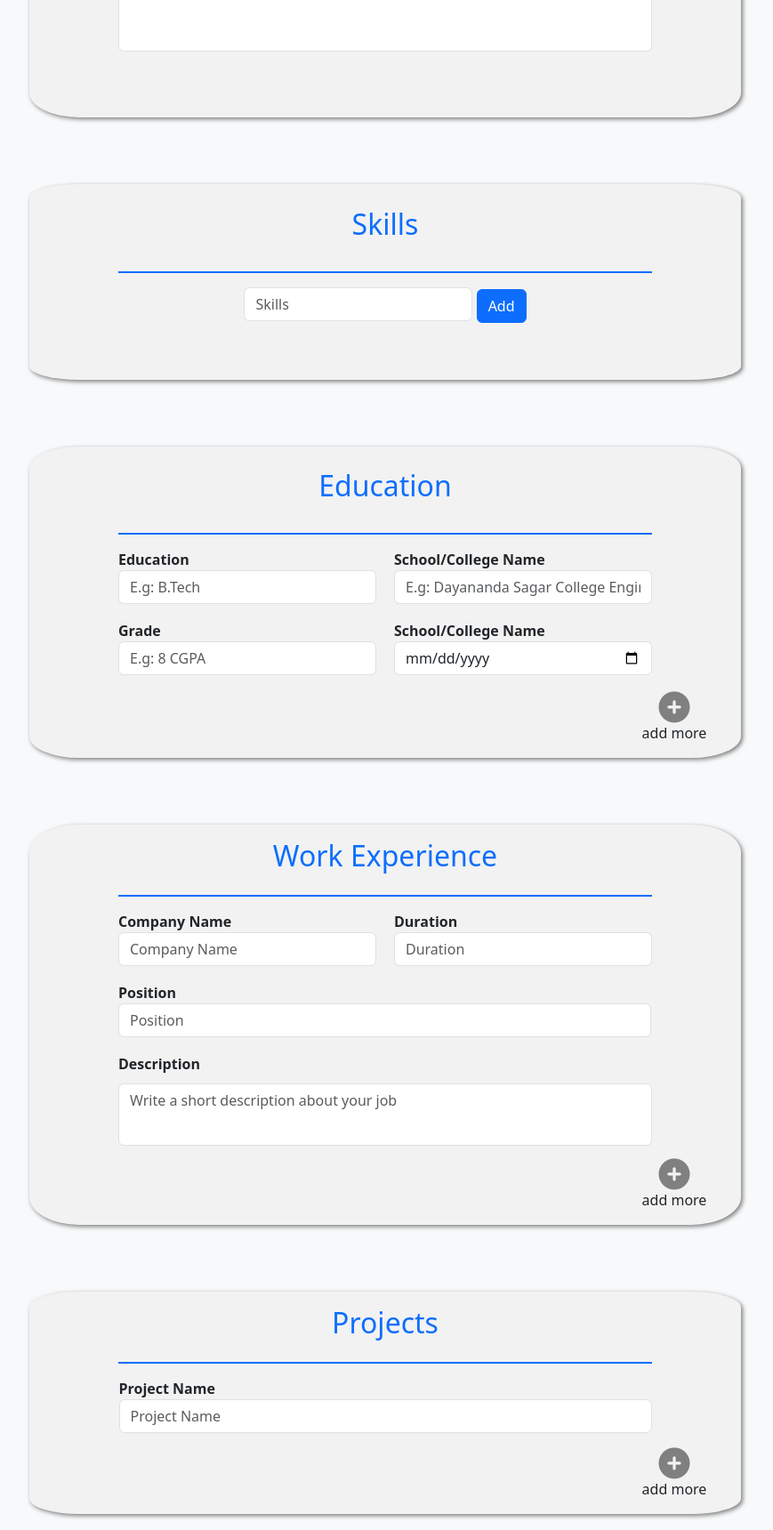
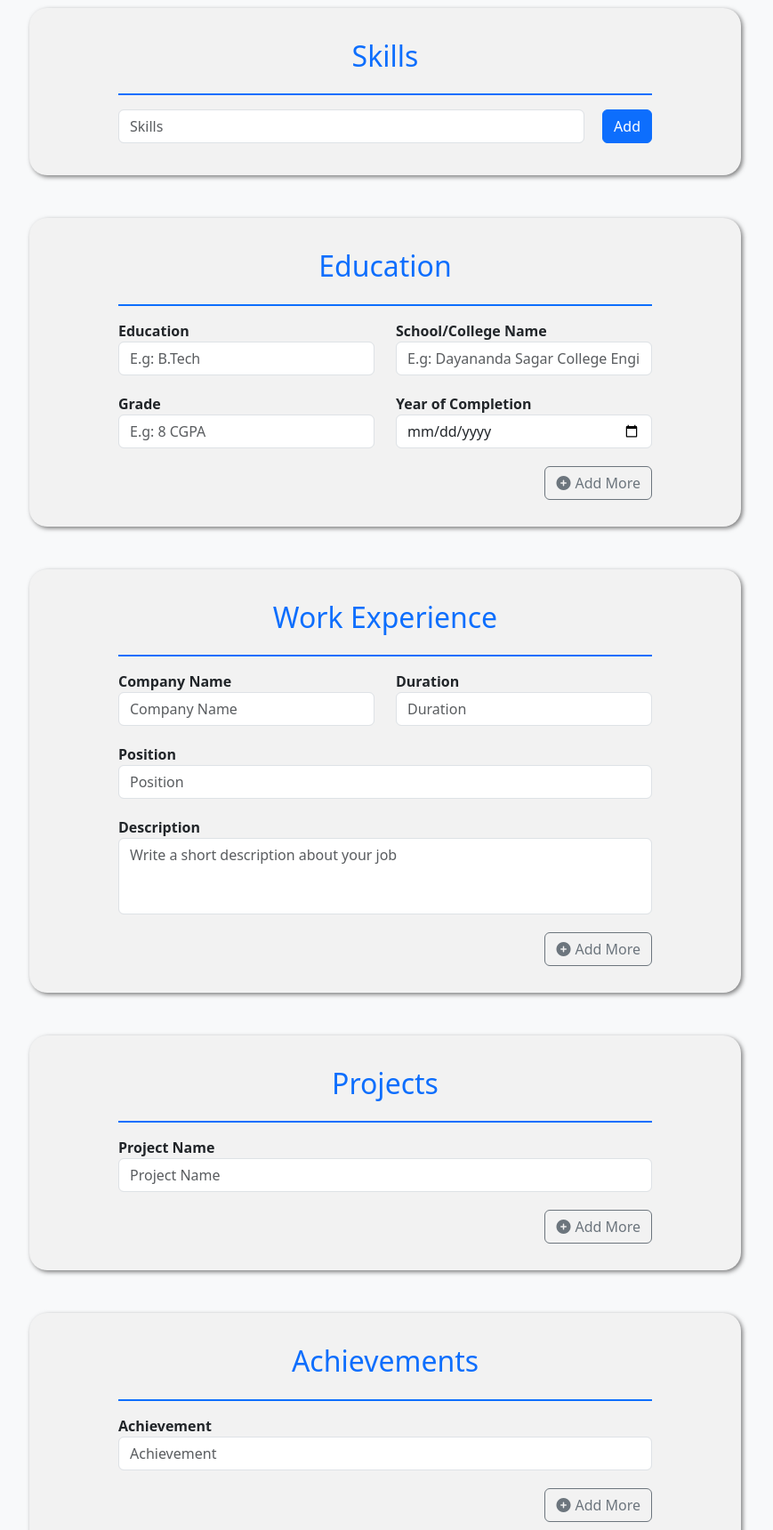
Before and after one commit to Rishben/ResumeBuilder, a plain HTML site: page index.html in a window 1280 px wide. Shown: the part 1080-2800 px from the top of the page at 89% size, without its empty margins (207-1076 px from the left). Drawn offline with nearby package versions, Linux system fonts and the light colour scheme; a script that the page names is missing.

Commit message:
small changes

```diff
--- a/index.html
+++ b/index.html
@@ -15,20 +15,19 @@
 
 <body>
     <!-- main container div -->
-
-    <div class="w-100 bg-light d-flex flex-column justify-content-center align-items-center">
-        <header class="w-100 bg-primary text-white p-2">
+    <div class="w-100 bg-light d-flex flex-column justify-content-center align-items-center pb-5">
+        <header class="w-100 bg-primary text-white p-2 mb-4">
             <h1 class="text-center">Resume Builder</h1>
-            <p class="text-center">Create yout resume in minutes</p>
+            <p class="text-center">Create your resume in minutes</p>
         </header>
 
         <!-- personalInformation -->
-        <section id="personalInformation">
-            <div id="PItitle" class="mb-3 border-bottom border-2 border-primary">
+        <section id="personalInformation" class="section-container mb-5">
+            <div class="section-title mb-3 border-bottom border-2 border-primary">
                 <h2 class="text-center">Personal Information</h2>
             </div>
-            <div id="personalInformalform">
-                <div id="nameJob">
+            <div class="section-content">
+                <div class="form-row">
                     <label for="name">Full Name
                         <input type="text" id="name" class="form-control" placeholder="Name">
                     </label>
@@ -36,7 +35,7 @@
                         <input type="text" id="job" class="form-control" placeholder="Job Title">
                     </label>
                 </div>
-                <div id="emailPhone">
+                <div class="form-row">
                     <label for="email">Email*
                         <input type="email" id="email" class="form-control" placeholder="Email">
                     </label>
@@ -44,13 +43,13 @@
                         <input type="tel" id="phone" class="form-control" placeholder="Phone">
                     </label>
                 </div>
-                <div id="location">
+                <div class="form-full">
                     <label for="address">
                         Location*
                         <input type="text" id="address" class="form-control" placeholder="City, Country">
                     </label>
                 </div>
-                <div id="LinkedinGit">
+                <div class="form-row">
                     <label for="linkedin">
                         LinkedIn*
                         <input type="url" id="linkedin" class="form-control"
@@ -61,7 +60,7 @@
                         <input type="url" id="github" class="form-control" placeholder="https://github.com/johndoe">
                     </label>
                 </div>
-                <div id="portfolio">
+                <div class="form-full">
                     <label for="portfolio">
                         Portfolio*
                         <input type="url" id="portfolio" class="form-control" placeholder="https://tadaaa.com">
@@ -71,39 +70,46 @@
         </section>
 
         <!-- profesionalSummary -->
-        <section id="profesionalSummary">
-            <div id="PStitle" class="mb-3 border-bottom border-2 border-primary">
+        <section id="profesionalSummary" class="section-container mb-5">
+            <div class="section-title mb-3 border-bottom border-2 border-primary">
                 <h2 class="text-center">Professional Summary</h2>
             </div>
-            <div id="profesionalSummaryForm">
+            <div class="section-content">
+                <div class="form-full">
                     <label for="summary">
-                    <textarea name="summary" id="summarytextarea" class="form-control" rows="3"
+                        <textarea name="summary" id="summarytextarea" class="form-control" rows="6"
                             placeholder="Write a short summary about yourself"></textarea>
                     </label>
+                </div>
             </div>
         </section>
 
         <!-- skills -->
-        <section id="skills">
-            <div id="Stitle" class="mb-3 border-bottom border-2 border-primary">
+        <section id="skills" class="section-container mb-5">
+            <div class="section-title mb-3 border-bottom border-2 border-primary">
                 <h2 class="text-center">Skills</h2>
             </div>
-            <div id="skillsForm">
-                <label for="skill">
+            <div class="section-content">
+                <div class="form-row mb-3">
+                    <label for="skill" class="flex-grow-1">
                         <input type="text" id="skill" class="form-control" placeholder="Skills">
                     </label>
-                <button class="btn btn-primary">Add</button>
+                    <button class="btn btn-primary" id="addSkillBtn">Add</button>
                 </div>
-            <div id="skillsList"></div>
+                <!-- Skills list wrapper - only appears when content exists -->
+                <div id="skillsListWrapper" class="d-none">
+                    <div id="skillsList" class="content-list"></div>
+                </div>
+            </div>
         </section>
 
         <!-- Education -->
-        <section id="Education">
-            <div id="Etitile" class="mb-3 border-bottom border-2 border-primary">
+        <section id="Education" class="section-container mb-5">
+            <div class="section-title mb-3 border-bottom border-2 border-primary">
                 <h2 class="text-center">Education</h2>
             </div>
-            <div id="educationform">
-                <div id="eduSchool">
+            <div class="section-content">
+                <div class="form-row">
                     <label for="edu">Education
                         <input type="text" id="edu" class="form-control" placeholder="E.g: B.Tech">
                     </label>
@@ -111,29 +117,33 @@
                         <input type="text" id="S-C-Name" class="form-control" placeholder="E.g: Dayananda Sagar College Engineering">
                     </label>
                 </div>
-                <div id="gradeYear">
+                <div class="form-row">
                     <label for="grade">Grade
                         <input type="text" id="grade" class="form-control" placeholder="E.g: 8 CGPA">
                     </label>
-                    <label for="year">School/College Name
+                    <label for="year">Year of Completion
                         <input type="date" id="year" class="form-control">
                     </label>
                 </div>
+                <div class="add-more-container">
+                    <button class="btn btn-outline-secondary btn-add-more" id="addEducationBtn">
+                        <i class="fas fa-plus-circle"></i> Add More
+                    </button>
                 </div>
-            <div id="addmoreoption">
-                <i onclick="addMoreEducationField()" class='fas fa-plus-circle' style='font-size:35px;color:gray'></i>
-                <p>add more</p>
+                <!-- Education list wrapper - only appears when content exists -->
+                <div id="educationListWrapper" class="d-none">
+                    <div id="educationList" class="content-list"></div>
                 </div>
-            <div id="educationList"></div>
+            </div>
         </section>
 
         <!-- workExperience -->
-        <section id="workExperience">
-            <div id="Wtitle" class="mb-3 border-bottom border-2 border-primary">
+        <section id="workExperience" class="section-container mb-5">
+            <div class="section-title mb-3 border-bottom border-2 border-primary">
                 <h2 class="text-center">Work Experience</h2>
             </div>
-            <div id="workExperienceForm">
-                <div id="nameDuration">
+            <div class="section-content">
+                <div class="form-row">
                     <label for="company">Company Name
                         <input type="text" id="company" class="form-control" placeholder="Company Name">
                     </label>
@@ -141,71 +151,82 @@
                         <input type="text" id="duration" class="form-control" placeholder="Duration">
                     </label>
                 </div>
-                <div id="Position">
+                <div class="form-full">
                     <label for="position">Position
                         <input type="text" id="position" class="form-control" placeholder="Position">
                     </label>
                 </div>
-                <div id="Description">
+                <div class="form-full">
                     <label for="descriptiontextarea">Description
-                        <textarea name="description" id="descriptiontextarea" class="form-control" rows="5"
+                        <textarea name="description" id="descriptiontextarea" class="form-control" rows="3"
                             placeholder="Write a short description about your job"></textarea>
                     </label>
                 </div>
+                <div class="add-more-container">
+                    <button class="btn btn-outline-secondary btn-add-more" id="addExperienceBtn">
+                        <i class="fas fa-plus-circle"></i> Add More
+                    </button>
                 </div>
-            <div id="addmoreoption" class="mt-2">
-                <i onclick="addMoreWorkExperience()" class='fas fa-plus-circle' style='font-size:35px;color:gray'></i>
-                <p>add more</p>
+                <!-- Work experience list wrapper - only appears when content exists -->
+                <div id="workExperienceListWrapper" class="d-none">
+                    <div id="workExperienceList" class="content-list"></div>
                 </div>
-            <div id="workExperienceList"></div>
+            </div>
         </section>
 
         <!-- Projects -->
-        <section id="Projects">
-            <div id="Ptitle" class="mb-3 border-bottom border-2 border-primary">
+        <section id="Projects" class="section-container mb-5">
+            <div class="section-title mb-3 border-bottom border-2 border-primary">
                 <h2 class="text-center">Projects</h2>
             </div>
-            <div id="projectsForm">
-                <div id="myProject">
+            <div class="section-content">
+                <div class="form-full">
                     <label for="project">Project Name
                         <input type="text" id="project" class="form-control" placeholder="Project Name">
                     </label>
                 </div>
+                <div class="add-more-container">
+                    <button class="btn btn-outline-secondary btn-add-more" id="addProjectBtn">
+                        <i class="fas fa-plus-circle"></i> Add More
+                    </button>
                 </div>
-            <div id="addmoreoption" class="mt-3">
-                <i onclick="addMoreProjects()" class='fas fa-plus-circle' style='font-size:35px;color:gray'></i>
-                <p>add more</p>
+                <!-- Projects list wrapper - only appears when content exists -->
+                <div id="projectsListWrapper" class="d-none">
+                    <div id="projectsList" class="content-list"></div>
                 </div>
-            <div id="projectsList"></div>
+            </div>
         </section>
 
         <!-- achievements -->
-        <section id="achievements">
-            <div id="Atitle" class="mb-3 border-bottom border-2 border-primary">
+        <section id="achievements" class="section-container mb-5">
+            <div class="section-title mb-3 border-bottom border-2 border-primary">
                 <h2 class="text-center">Achievements</h2>
             </div>
-            <div id="achievementsForm">
-                <div id="myAchievement">
+            <div class="section-content">
+                <div class="form-full">
                     <label for="achievement">Achievement
                         <input type="text" id="achievement" class="form-control" placeholder="Achievement">
                     </label>
                 </div>
+                <div class="add-more-container">
+                    <button class="btn btn-outline-secondary btn-add-more" id="addAchievementBtn">
+                        <i class="fas fa-plus-circle"></i> Add More
+                    </button>
                 </div>
-            <div id="addmoreoption" class="mt-3">
-                <i onclick="addMoreAchievement()" class='fas fa-plus-circle' style='font-size:35px;color:gray'></i>
-                <p>add more</p>
+                <!-- Achievements list wrapper - only appears when content exists -->
+                <div id="achievmentsListWrapper" class="d-none">
+                    <div id="achievmentsList" class="content-list"></div>
                 </div>
-            <div id="achievmentsList"></div>
+            </div>
         </section>
     </div>
+
     <!-- Footer -->
-    <footer class="w-100 text-center bg-light py-3 text-white p-2">
+    <footer class="w-100 text-center bg-primary py-3 text-white p-2">
         <button class="btn btn-success">Download Resume</button>
     </footer>
 
     <script src="script.js"></script>
-
-
     <script src="https://cdn.jsdelivr.net/npm/bootstrap@5.3.2/dist/js/bootstrap.bundle.min.js"></script>
 </body>
 
--- a/style.css
+++ b/style.css
@@ -1,99 +1,113 @@
-#personalInformation,#profesionalSummary,#achievements,#experience,#Education,#skills,#Projects,#workExperience{
+/* Base section styling */
+.section-container {
     width: 800px;
-    height: 550px;
-    border-radius: 7%;
     background-color: #f2f2f2;
     box-shadow: 2px 2px 5px rgba(0,0,0,0.5);
-    display: flex;
-    align-items: center;
-    flex-direction: column;
-    margin-top: 75px;
+    border-radius: 20px;
+    padding: 20px;
+    margin-bottom: 40px;
 }
 
-#achievements{
-    height: 250px;
-}
-
-#workExperience{
-    height: 450px;
-}
-
-#Projects{
-    height: 250px;
-}
-
-#Education{
-    height: 350px;
-}
-
-#skills{
-    height: 220px;
-}
-#profesionalSummary{
-    height: 400px;
-}
-
-#PItitle, #PStitle, #Stitle,#Etitile,#Wtitle,#Ptitle,#Atitle{
+/* Section titles */
+.section-title {
     color: #0d6efd;
-    width: 600px;
-    height: 100px;
+    width: 100%;
+    max-width: 600px;
+    padding: 15px 0;
+    margin: 0 auto;
     display: flex;
     align-items: center;
     justify-content: center;
-    /* background-color: #4CAF50; */
 }
 
-#nameJob,#LinkedinGit,#emailPhone,#nameDuration,#gradeYear,#eduSchool{
-    width: 600px;
-    height: 80px;
+/* Section content */
+.section-content {
+    width: 100%;
+    max-width: 600px;
+    margin: 0 auto;
+}
+
+/* Form row for side-by-side inputs */
+.form-row {
     display: flex;
     justify-content: space-between;
-    /* background-color: red; */
-}
-#nameJob input,#LinkedinGit input,#emailPhone input,#gradeYear input,#eduSchool input, #nameDuration input{
-    width: 290px;
+    margin-bottom: 20px;
+    gap: 20px;
 }
 
-#myProject input,#myAchievement input{
-    width: 599px;
+.form-row label {
+    width: 48%;
 }
 
-#location, #Position{
-    width: 600px;
-    height: 80px;
+/* Full width form elements */
+.form-full {
+    width: 100%;
+    margin-bottom: 20px;
 }
 
-#portfolio{
-    width: 600px;
-}
-#location input,#portfolio input, #Position input{
-    width: 599px;
+/* Label styling */
+label {
+    font-weight: bold;
+    display: block;
+    width: 100%;
 }
 
-label{
-    font-weight: bold;
+/* Content lists styling */
+.content-list {
+    max-height: 250px;
+    overflow-y: auto;
+    padding: 10px;
+    border: 1px solid #ddd;
+    border-radius: 5px;
+    background-color: white;
 }
 
-#summarytextarea{
-    width: 600px;
-    height: 200px;
-    margin-top: 10px;
-}
-#descriptiontextarea{
-    width: 600px;
-    height: 70px;
-    margin-top: 10px;
+/* Textarea styling */
+textarea {
+    resize: none;
+    width: 100%;
 }
 
-textarea{
-    resize: none;
+#summarytextarea {
+    min-height: 150px;
 }
 
-#addmoreoption{
-    width: 75px;
-    margin-left: 650px;
+/* Add more button container */
+.add-more-container {
     display: flex;
-    justify-content: center;
-    flex-direction: column;
+    justify-content: flex-end;
+    margin: 10px 0;
+}
+
+.btn-add-more {
+    display: flex;
     align-items: center;
+    gap: 5px;
 }
+
+/* Skills section specific styling */
+#skills .form-row {
+    align-items: flex-end;
+}
+
+/* Footer styling */
+footer {
+    margin-top: 20px;
+}
+
+/* Responsive styles for smaller screens */
+@media (max-width: 850px) {
+    .section-container {
+        width: 95%;
+        max-width: 800px;
+    }
+
+    .form-row {
+        flex-direction: column;
+        gap: 15px;
+    }
+
+    .form-row label {
+        width: 100%;
+    }
+}
```
Lines whose indentation alone changed are shown as unchanged.
